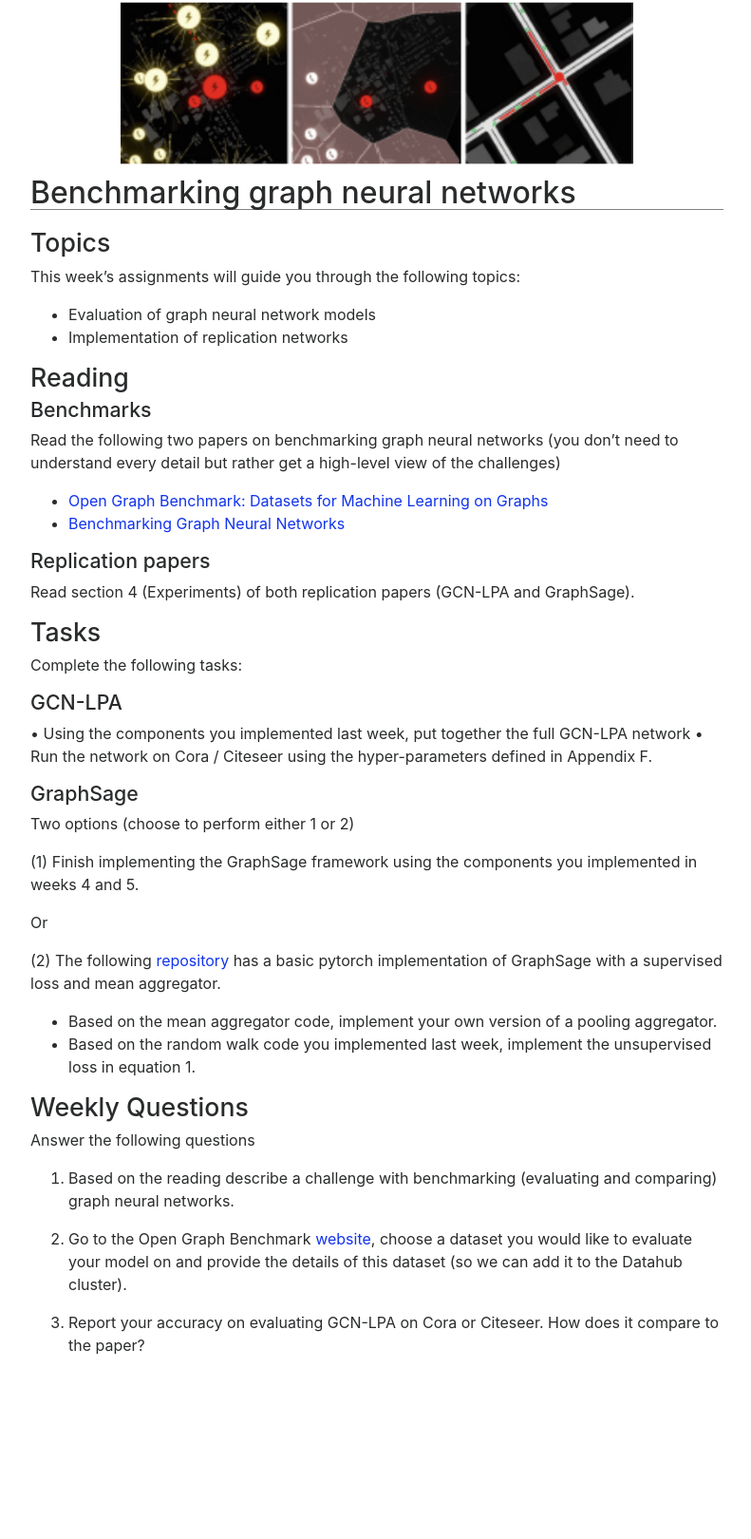
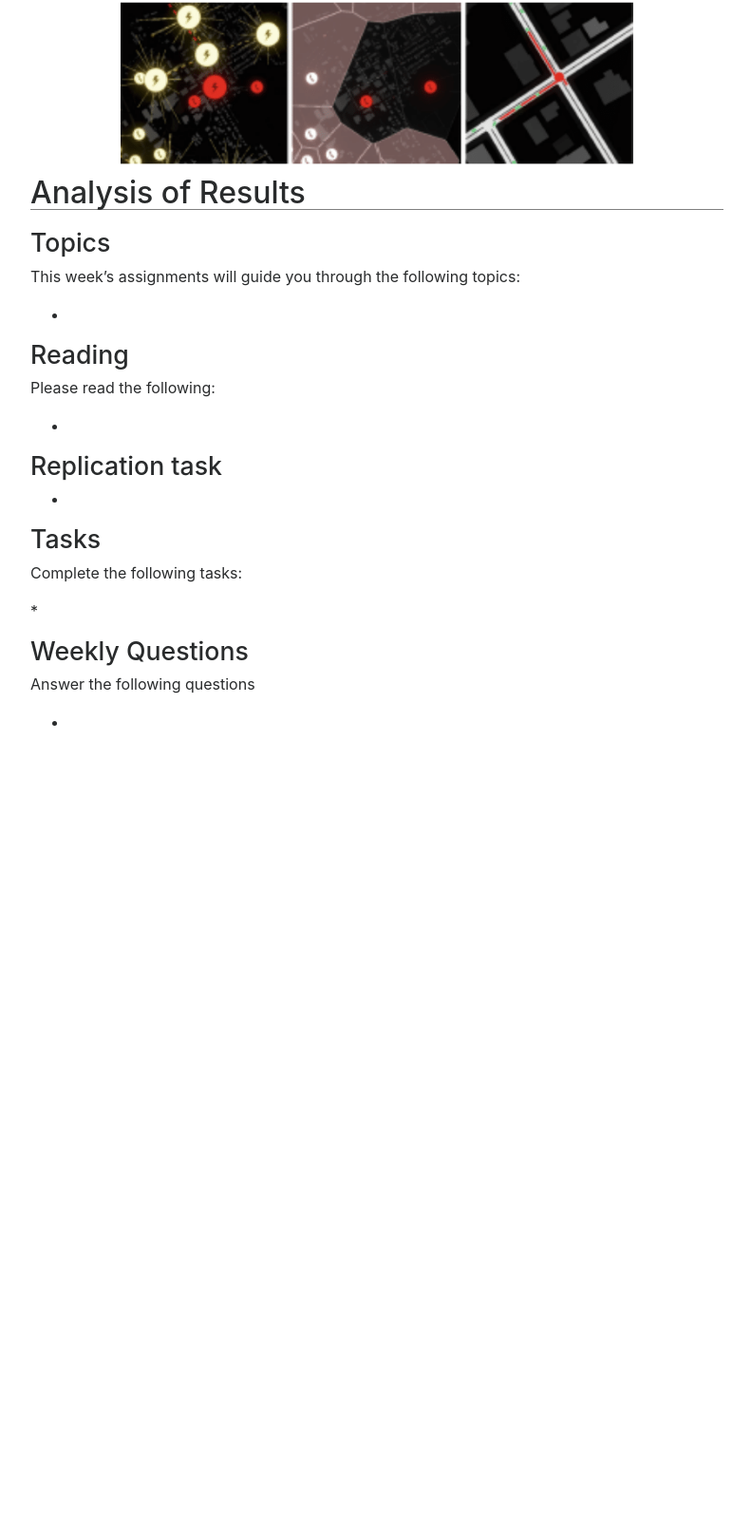
Before and after one commit to ACloninger/capstone-deloitte-travel-models, a Jekyll site: the page built from weeks/07-Results-Analysis.md, in a window 1280 px wide. Shown: the whole page at 95% size, without its empty margins (243-1034 px from the left). Built offline with Jekyll 4.4.1, drawn with Linux system fonts in a browser that asks for light colours; nearby versions of some CDN libraries; after the commit the page ends 948 px from its top, so only the background shows below that.

Commit message:
Update 07-Results-Analysis.md

```diff
--- a/weeks/07-Results-Analysis.md
+++ b/weeks/07-Results-Analysis.md
@@ -4,46 +4,34 @@ title: Week 07
 doodle: /doodle.png
 ---
 
-# Benchmarking graph neural networks
+# Analysis of Results
 
 ## Topics
 
 This week's assignments will guide you through the following topics:
-* Evaluation of graph neural network models
-* Implementation of replication networks
+
+*
 
 ## Reading
 
-### Benchmarks
-Read the following two papers on benchmarking graph neural networks (you don’t need to understand every detail but rather get a high-level view of the challenges)
+Please read the following:
 
-*  [Open Graph Benchmark: Datasets for Machine Learning on Graphs](https://arxiv.org/pdf/2005.00687.pdf)
-*  [Benchmarking Graph Neural Networks](https://arxiv.org/pdf/2003.00982.pdf)
+*
 
-### Replication papers
-Read section 4 (Experiments) of both replication papers (GCN-LPA and GraphSage).
+## Replication task
+
+*
 
 
 ## Tasks
+
 Complete the following tasks:
-### GCN-LPA
-•	Using the components you implemented last week, put together the full GCN-LPA network
-•	Run the network on Cora / Citeseer  using the hyper-parameters defined in Appendix F.
 
-### GraphSage
-Two options (choose to perform either 1 or 2)
+*
 
-(1)	Finish implementing the GraphSage framework using the components you implemented in weeks 4 and 5.
-
-Or
-
-(2)	The following [repository](https://github.com/williamleif/graphsage-simple) has a basic pytorch implementation of GraphSage with a supervised loss and mean aggregator.
-*	Based on the mean aggregator code, implement your own version of a pooling aggregator.
-*	Based on the random walk code you implemented last week, implement the unsupervised loss in equation 1.
 
 ## Weekly Questions
 
 Answer the following questions
-1.	Based on the reading describe a challenge with benchmarking (evaluating and comparing) graph neural networks.
-2.	Go to the Open Graph Benchmark [website](https://ogb.stanford.edu/), choose a dataset you would like to evaluate your model on and provide the details of this dataset (so we can add it to the Datahub cluster).
-3.	Report your accuracy on evaluating GCN-LPA on Cora or Citeseer. How does it compare to the paper?
+
+*
```
